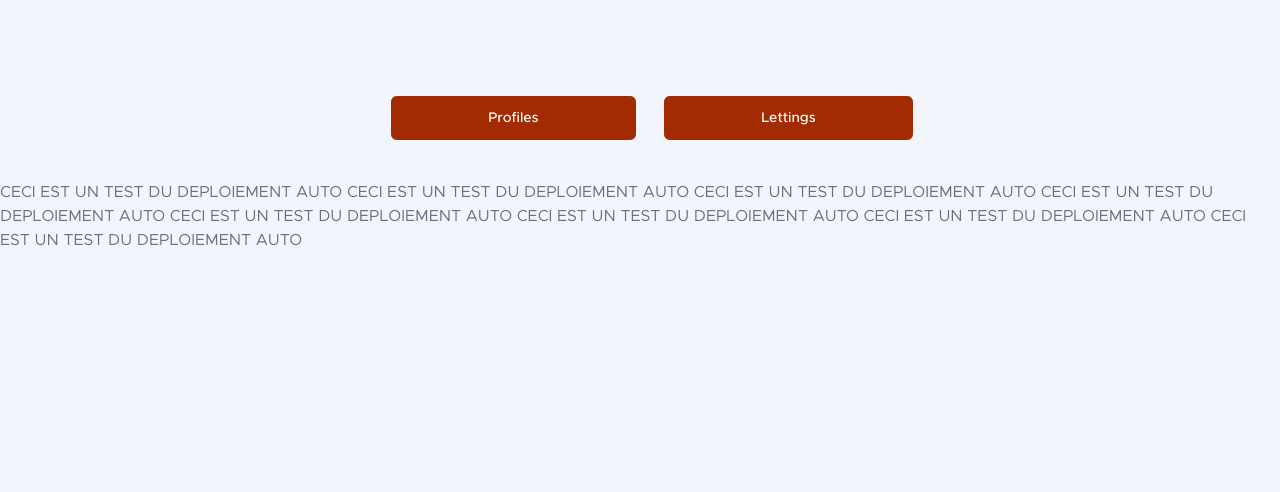
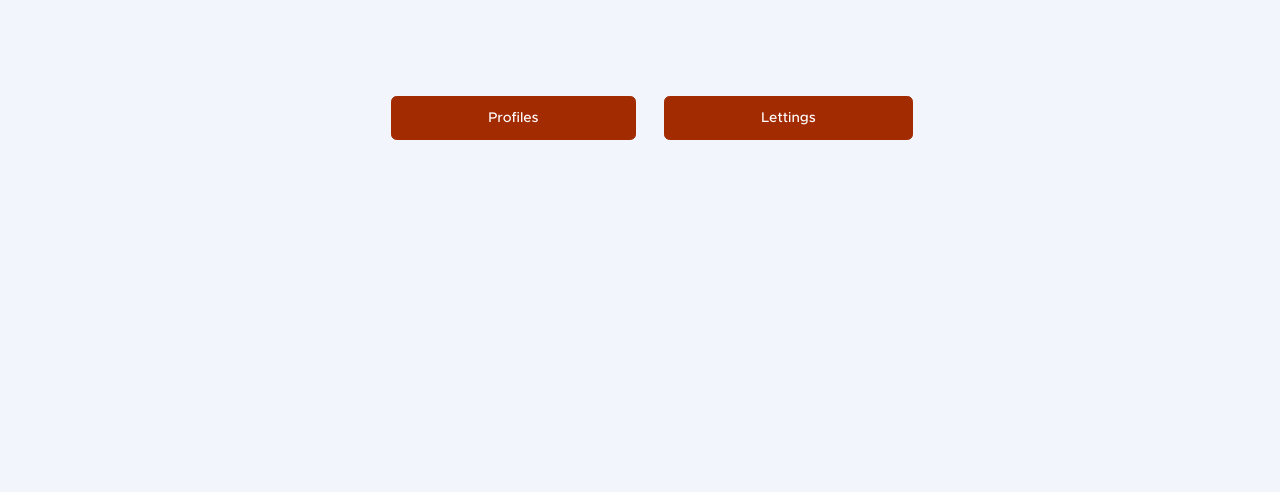
Before and after one commit to ChristopherOC/P13OC, a Django app: page / in a window 1280 px wide. Shown: the part 179-671 px from the top of the page. Run offline with Django 3.2, Linux system fonts and the light colour scheme; some libraries are stand-ins or nearby versions.

Commit message:
auto deploy test

```diff
--- a/templates/index.html
+++ b/templates/index.html
@@ -22,14 +22,5 @@
         </a>
     </div>
 </div>
-<p> CECI EST UN TEST DU DEPLOIEMENT AUTO
-    CECI EST UN TEST DU DEPLOIEMENT AUTO
-    CECI EST UN TEST DU DEPLOIEMENT AUTO
-    CECI EST UN TEST DU DEPLOIEMENT AUTO
-    CECI EST UN TEST DU DEPLOIEMENT AUTO
-    CECI EST UN TEST DU DEPLOIEMENT AUTO
-    CECI EST UN TEST DU DEPLOIEMENT AUTO
-    CECI EST UN TEST DU DEPLOIEMENT AUTO
 
-</p>
 {% endblock %}
--- a/templates/letting.html
+++ b/templates/letting.html
@@ -19,6 +19,9 @@
 	       	<p>{{ address.number }} {{ address.street }}</p>
 			<p>{{ address.city }}, {{ address.state }} {{ address.zip_code }}</p>
 			<p>{{ address.country_iso_code }}</p>
+            <P>BONJUR CECI EST UN TEST DU DEPLOIEMENT AUTO
+                CECI EST UN TEST DU DEPLOIEMENT AUTO
+            </P>
 	    </div>
 	</div>
 </div>
```
